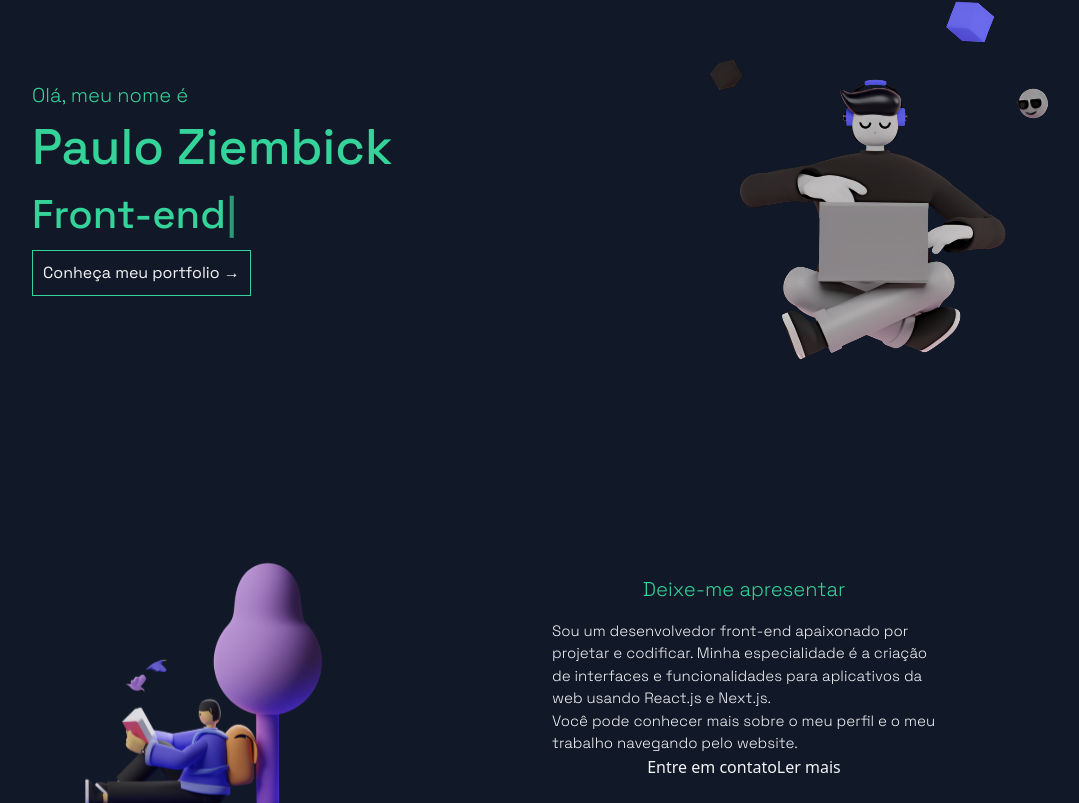
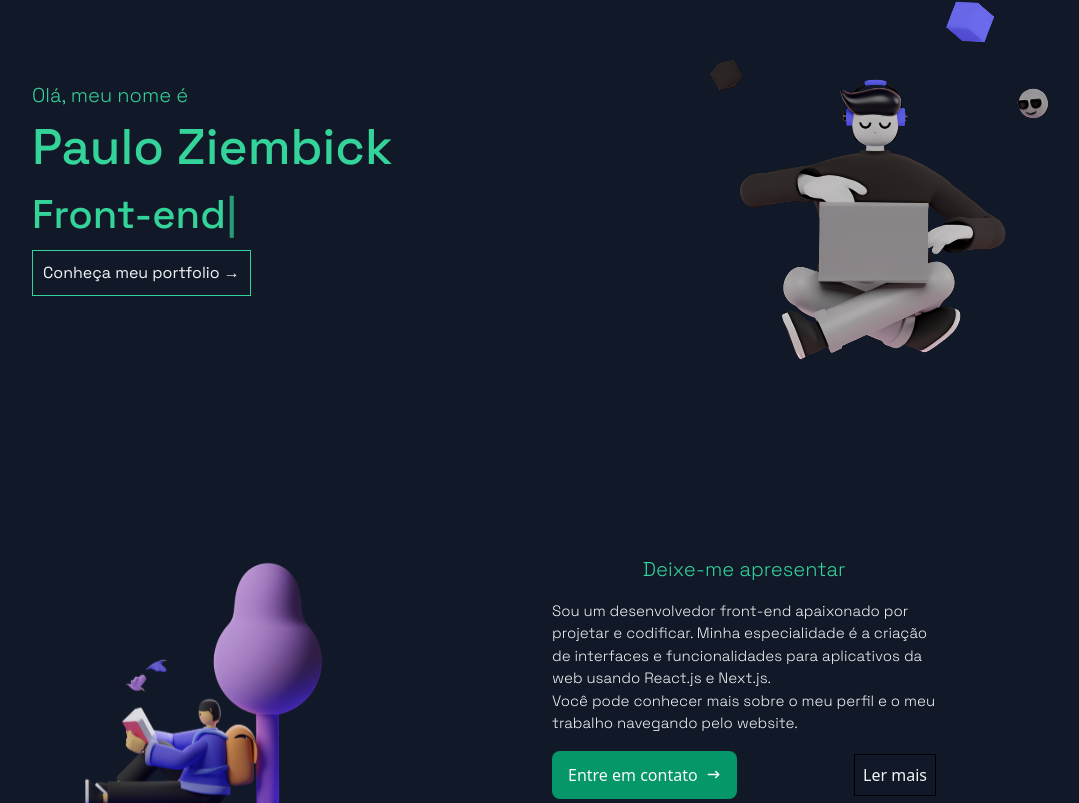
Before and after one commit to ziembick/ziembick-portfolio, a Next.js app: page / in a window 1280 px wide. Shown: the part 207-1010 px from the top of the page, without its empty margins (56-1135 px from the left). Built offline with nearby package versions, Linux system fonts and the light colour scheme.

Commit message:
entre em contato btn

```diff
--- a/package.json
+++ b/package.json
@@ -9,11 +9,13 @@
     "lint": "next lint"
   },
   "dependencies": {
+    "@react-icons/all-files": "^4.1.0",
     "clsx": "^2.0.0",
     "cn": "^0.1.1",
     "next": "latest",
     "react": "latest",
     "react-dom": "latest",
+    "react-icons": "^4.11.0",
     "sass": "^1.68.0",
     "tailwind-merge": "^1.14.0",
     "typewriter-effect": "^2.21.0"
--- /dev/null
+++ b/src/app/components/button/index.tsx
@@ -0,0 +1,19 @@
+import { ButtonHTMLAttributes } from "react";
+import { cn } from "@/app/lib/utils";
+
+
+type ButtonProps = ButtonHTMLAttributes<HTMLButtonElement>
+
+export const Button = ({children, className, ...props}: ButtonProps) => {
+    return (
+        <button
+        className={cn(
+            'bg-emerald-600 py-3 px-4 rounded-lg text-gray-50 flex items-center justify-center gap-2 hover:bg-emerald-500 transition-all disabled:opacity-50',
+            className
+        )}
+        {...props}
+        >
+            {children}
+        </button>
+    )
+}
--- a/src/app/components/pages/home/about/about.sass
+++ b/src/app/components/pages/home/about/about.sass
@@ -35,7 +35,18 @@
 
 .aboutButton
   display: flex
-  justify-content: center
+  justify-content: space-between
   flex-direction: row
-  margin: 0
+  margin-top: 1rem
   padding: 0
+  width: 30vw
+
+  // a:first-child
+  //   border: 1px solid #000
+  //   padding: 0.5rem
+  //   background-color: rgb(52 211 153)
+  //   border-radius: 5px
+
+  a:nth-child(2)
+    border: 1px solid #000
+    padding: 0.5rem
--- a/src/app/components/pages/home/about/index.tsx
+++ b/src/app/components/pages/home/about/index.tsx
@@ -1,5 +1,7 @@
 import Image from "next/image";
+import { HiArrowNarrowRight } from "react-icons/hi";
 import "./about.sass";
+import { Button } from "@/app/components/button";
 
 export const About = () => {
   return (
@@ -18,8 +20,8 @@ export const About = () => {
           </p>
         </div>
         <div className="aboutButton">
-          <a href="/contact">
-            <button>Entre em contato</button>
+          <a href="/contact" className="w-max shadow-button">
+            <Button>Entre em contato <HiArrowNarrowRight size={15} /></Button>
           </a>
           <a href="/about">
             <button>Ler mais</button>
--- /dev/null
+++ b/src/app/components/tech-badge/index.tsx
@@ -0,0 +1,12 @@
+type TechBadgeProps = {
+    name: string
+}
+
+
+export const TechBadge = ({name}: TechBadgeProps) => {
+    return (
+        <span className="text-emerald-400 bg-emerald-900/80 text-sm py-1 px-3 rounded-lg">
+            {name}
+        </span>
+    )
+}
```
Also changed, not shown: 2 other files (tests, documents, lock files or other folders).
